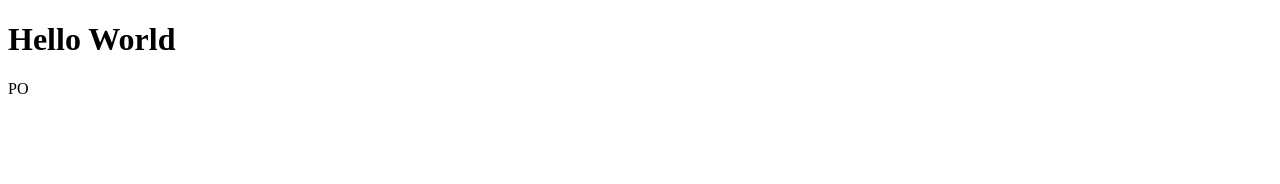
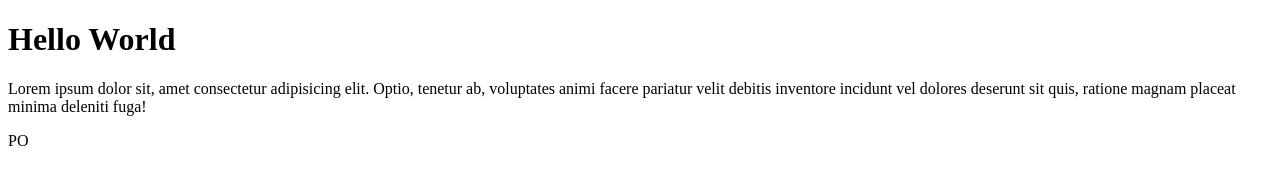
Before and after one commit to AissatouMBODJ/myapp, a plain HTML site: page index.html in a window 1280 px wide. Drawn offline with Linux system fonts and the light colour scheme.

Commit message:
deuxieme commit

```diff
--- a/index.html
+++ b/index.html
@@ -7,5 +7,6 @@
 </head>
 <body>
     <h1>Hello World</h1>
+    <p>Lorem ipsum dolor sit, amet consectetur adipisicing elit. Optio, tenetur ab, voluptates animi facere pariatur velit debitis inventore incidunt vel dolores deserunt sit quis, ratione magnam placeat minima deleniti fuga!</p>
 </body>
 </html>PO
```
